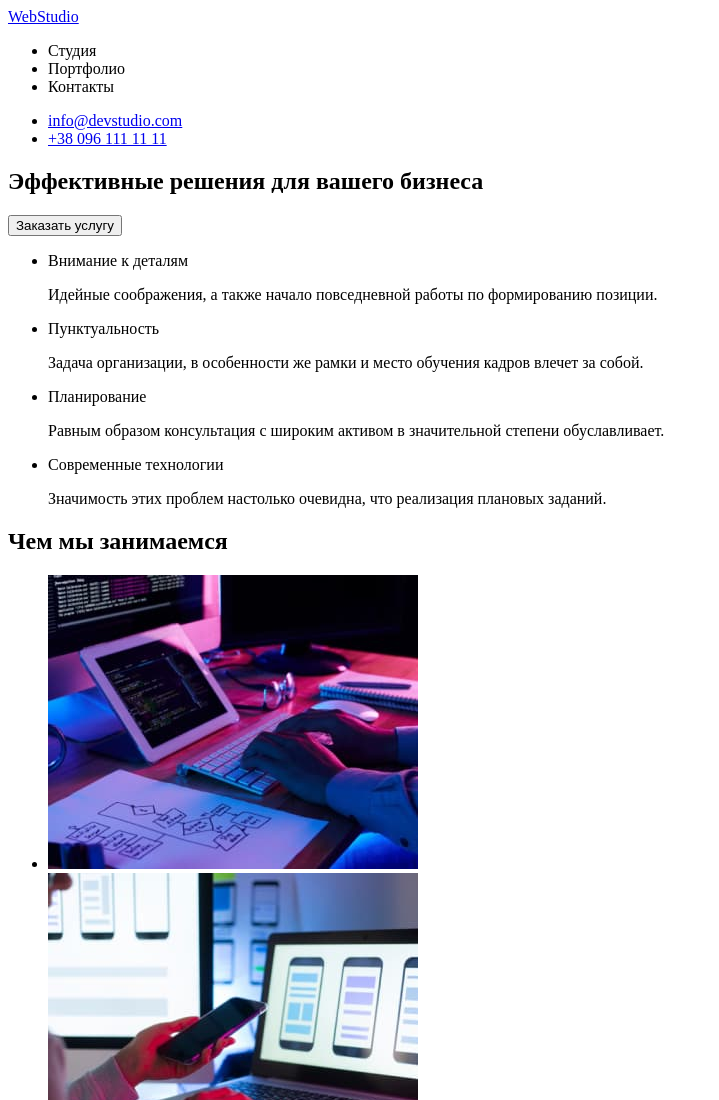
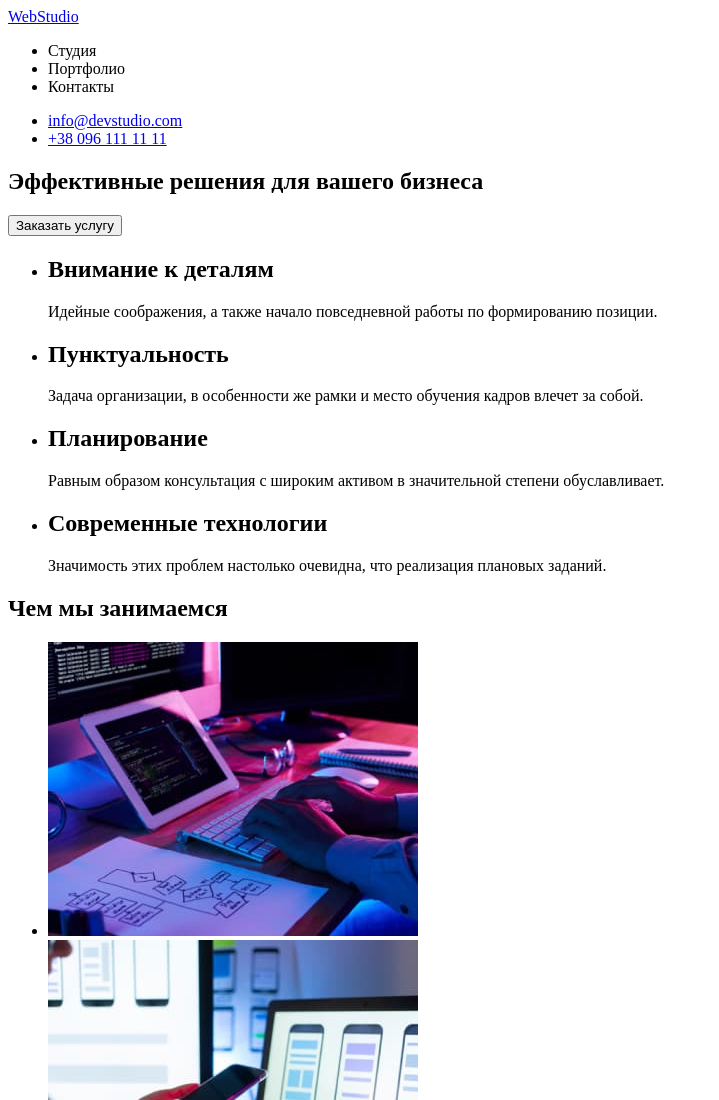
Before and after one commit to DDarina/goit-markup-hw-01, a plain HTML site: page index.html in a window 1280 px wide. Shown: the top 1100 px of the page, without its empty margins (0-719 px from the left). Drawn offline with Linux system fonts and the light colour scheme.

Commit message:
Update index.html

```diff
--- a/index.html
+++ b/index.html
@@ -32,19 +32,19 @@
         <section>
             <ul>
                 <li>
-                    <p>Внимание к деталям</p>
+                    <h2>Внимание к деталям</h2>
                     <p>Идейные соображения, а также начало повседневной работы по формированию позиции.</p>
                 </li>
                 <li>
-                    <p>Пунктуальность</p>
+                    <h2>Пунктуальность</h2>
                     <p>Задача организации, в особенности же рамки и место обучения кадров влечет за собой.</p>
                 </li>
                 <li>
-                    <p>Планирование</p>
+                    <h2>Планирование</h2>
                     <p>Равным образом консультация с широким активом в значительной степени обуславливает.</p>
                 </li>
                 <li>
-                    <p>Современные технологии</p>
+                    <h2>Современные технологии</h2>
                     <p>Значимость этих проблем настолько очевидна, что реализация плановых заданий.</p>
                 </li>
             </ul>
```
